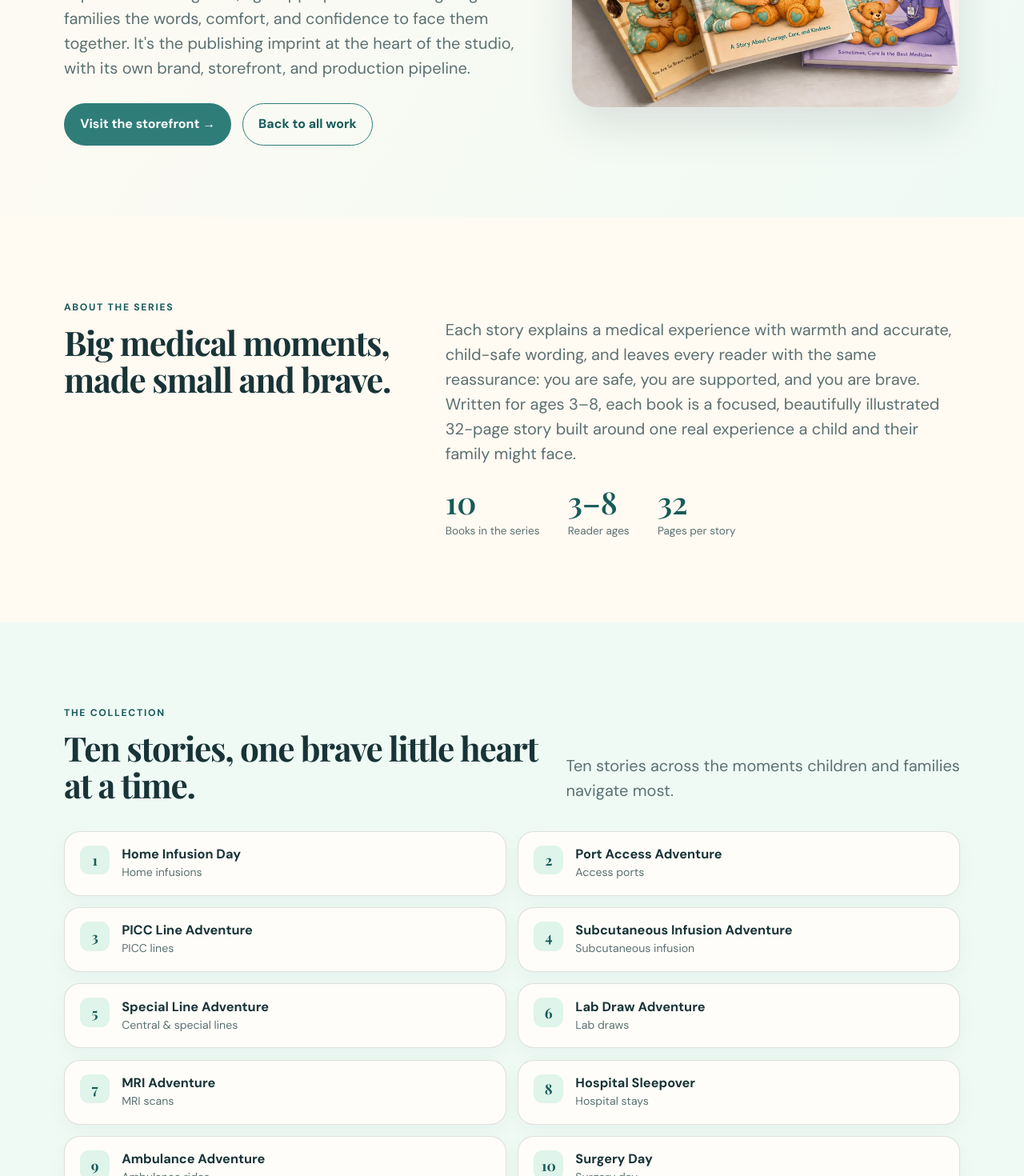
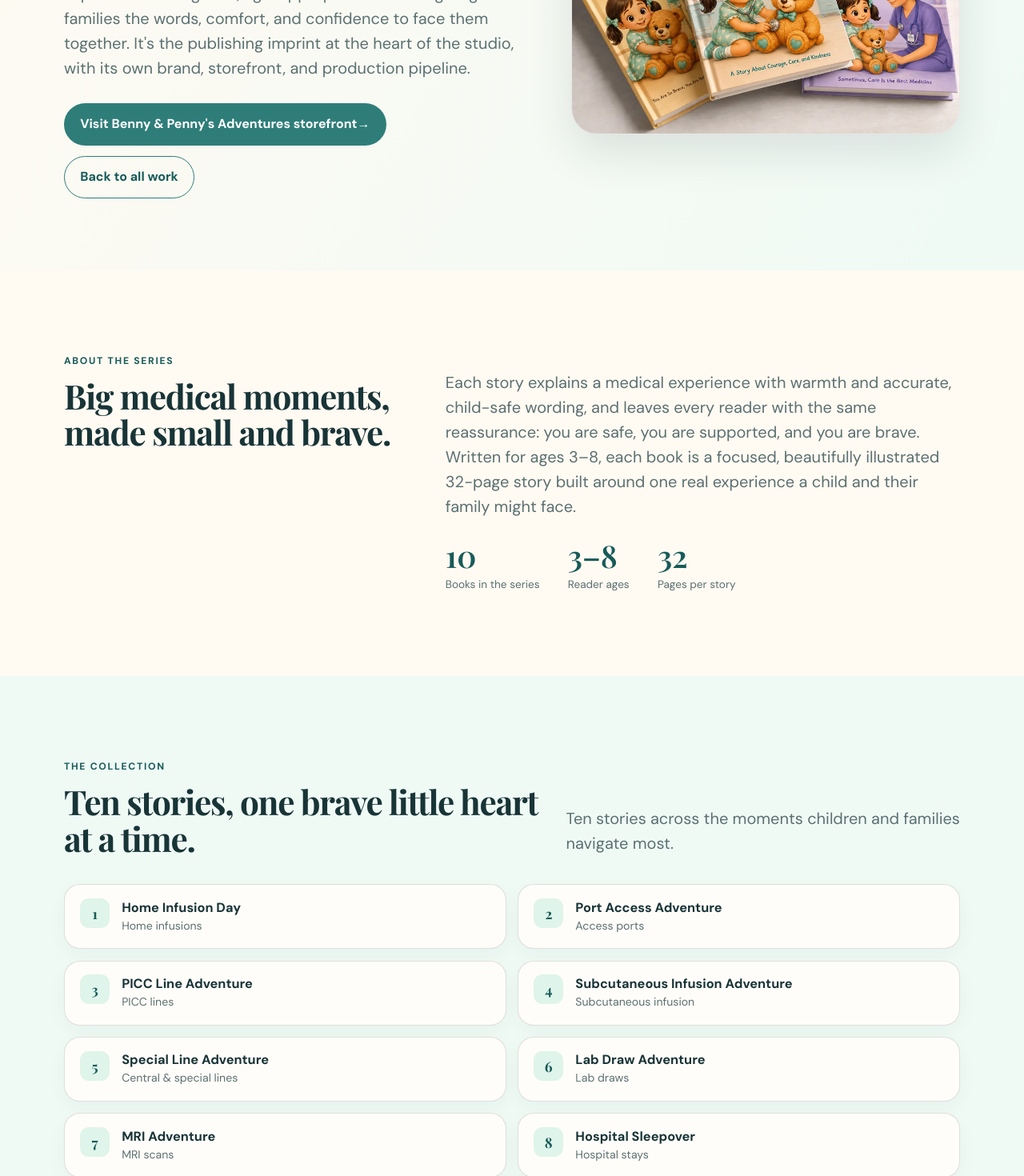
Before and after one commit to hpintojr/bennyandpenny, a Next.js app: page /families in a window 1280 px wide. Shown: the part 420-1890 px from the top of the page at 80% size. Built offline with nearby package versions, Linux system fonts and the light colour scheme.

Commit message:
Improve Adventures page link and list accessibility

```diff
--- a/app/families/page.tsx
+++ b/app/families/page.tsx
@@ -44,6 +44,7 @@ function HighlightIcon({ name }: { name: string }) {
     strokeLinecap: "round" as const,
     strokeLinejoin: "round" as const,
   };
+
   if (name === "book") {
     return (
       <svg {...common} aria-hidden="true">
@@ -52,6 +53,7 @@ function HighlightIcon({ name }: { name: string }) {
       </svg>
     );
   }
+
   if (name === "imprint") {
     return (
       <svg {...common} aria-hidden="true">
@@ -60,6 +62,7 @@ function HighlightIcon({ name }: { name: string }) {
       </svg>
     );
   }
+
   return (
     <svg {...common} aria-hidden="true">
       <path d="M12 3l1.9 5.1L19 10l-5.1 1.9L12 17l-1.9-5.1L5 10l5.1-1.9z" />
@@ -104,8 +107,13 @@ export default function AdventuresPage() {
               storefront, and production pipeline.
             </p>
             <div className="buttonRow">
-              <a className="button" href="https://www.bennyandpennyadventures.com/" target="_blank" rel="noopener">
-                Visit the storefront →
+              <a
+                className="button"
+                href="https://www.bennyandpennyadventures.com/"
+                target="_blank"
+                rel="noopener noreferrer"
+              >
+                Visit Benny &amp; Penny&apos;s Adventures storefront<span aria-hidden="true"> →</span><span className="visuallyHidden"> (opens in a new tab)</span>
               </a>
               <Link className="button button--light" href="/our-work">Back to all work</Link>
             </div>
@@ -156,13 +164,13 @@ export default function AdventuresPage() {
             </p>
           </div>
           <ol className="bookGrid">
-            {books.map((b) => (
-              <li className="bookCard" key={b.n}>
-                <span className="bookNum" aria-hidden="true">{b.n}</span>
-                <span className="bookCard__body">
-                  <h3>{b.title}</h3>
-                  <p>{b.topic}</p>
-                </span>
+            {books.map((book) => (
+              <li className="bookCard" key={book.n}>
+                <span className="bookNum" aria-hidden="true">{book.n}</span>
+                <div className="bookCard__body">
+                  <h3>{book.title}</h3>
+                  <p>{book.topic}</p>
+                </div>
               </li>
             ))}
           </ol>
@@ -182,13 +190,13 @@ export default function AdventuresPage() {
             </p>
           </div>
           <div className="pillarGrid">
-            {highlights.map((h) => (
-              <article className="card pillarCard" key={h.title}>
-                <div className="iconBadge">
-                  <HighlightIcon name={h.icon} />
+            {highlights.map((highlight) => (
+              <article className="card pillarCard" key={highlight.title}>
+                <div className="iconBadge" aria-hidden="true">
+                  <HighlightIcon name={highlight.icon} />
                 </div>
-                <h3>{h.title}</h3>
-                <p>{h.text}</p>
+                <h3>{highlight.title}</h3>
+                <p>{highlight.text}</p>
               </article>
             ))}
           </div>
@@ -205,8 +213,13 @@ export default function AdventuresPage() {
               storefront. This page is the imprint&apos;s home within the studio portfolio.
             </p>
             <div className="buttonRow">
-              <a className="button" href="https://www.bennyandpennyadventures.com/" target="_blank" rel="noopener">
-                Go to the storefront →
+              <a
+                className="button"
+                href="https://www.bennyandpennyadventures.com/"
+                target="_blank"
+                rel="noopener noreferrer"
+              >
+                Go to Benny &amp; Penny&apos;s Adventures storefront<span aria-hidden="true"> →</span><span className="visuallyHidden"> (opens in a new tab)</span>
               </a>
             </div>
           </div>
```
